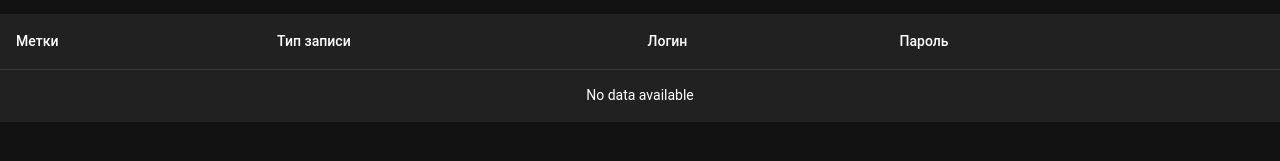
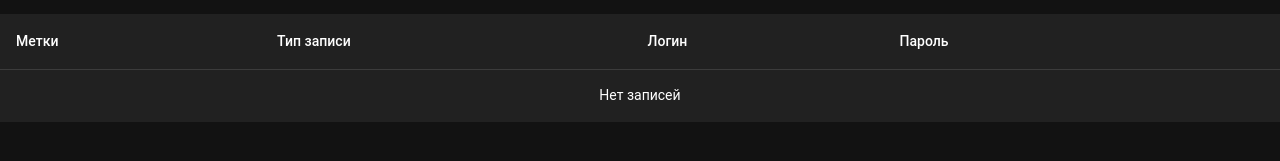
Before and after one commit to glebDyakov/saasoft-accounts, a Vue app: page / in a window 1280 px wide. Shown: the part 147-308 px from the top of the page. Built offline with nearby package versions, Linux system fonts and the light colour scheme.

Commit message:
update not found for table

```diff
--- a/src/pages/index.vue
+++ b/src/pages/index.vue
@@ -17,6 +17,7 @@
       :headers="headers"
       :items="items"
       hide-default-footer
+      no-data-text="Нет записей"
     >
       <template v-slot:item.labels="{ item }">
         <v-text-field v-model="item.labels" solo></v-text-field>
```
